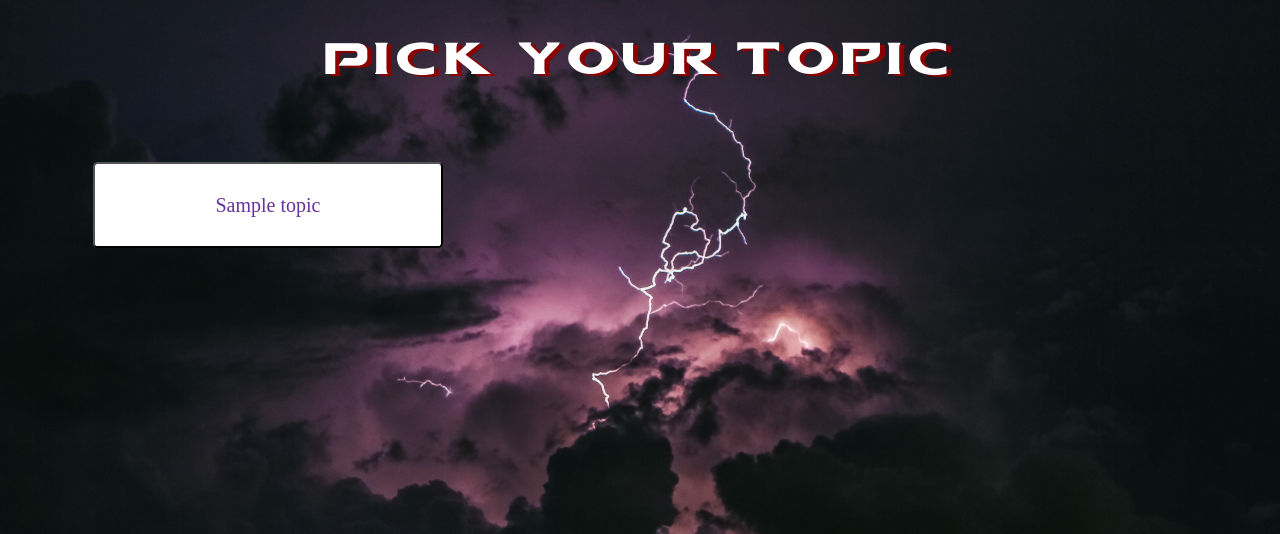
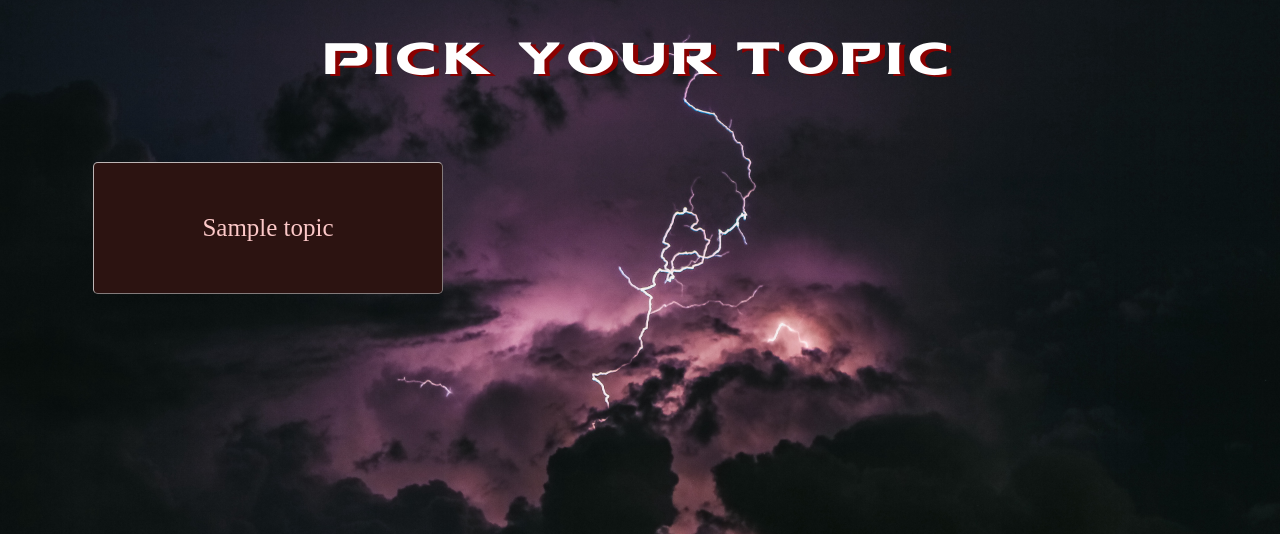
Before and after one commit to magmagcup/Thor, a Django app: page /game/topic/ in a window 1280 px wide. Shown: the part 72-606 px from the top of the page. Run offline with Django 3.2, Linux system fonts and the light colour scheme; a user stored in the database is signed in; tables that the repository leaves empty hold one stand-in row (values such as "Sample post"); some libraries are stand-ins or nearby versions; some web fonts are replaced.

Commit message:
finalize topic page templates

```diff
--- a/game/templates/game/topic.html
+++ b/game/templates/game/topic.html
@@ -4,12 +4,12 @@
 {% load static %}
 <link rel = "stylesheet" type = "text/css" href="{% static 'game/topic_page_style.css' %}">
 
-<h1 class="mt-5 pt-5" style="font-family: 'THOR Ragnarok'; color:white; font-size: 55px; letter-spacing: 5">Pick your topic</h1>
-<div class="container mt-4">
+<h1 class="mt-5 pt-5 topic">Pick your topic</h1>
+<div class="mt-4 container">
     <div class="mt-5 row">
         {% for t in topic %}
         <div class="col-4">
-            <button type="button" class="m-2 mt-4 btntopic btn-lg"><a href="{% url 'game:question' t.id %}">{{ t }}</a></button>
+            <button type="button" class="m-2 mt-4 topic btn-lg" onclick="window.location.href='{% url 'game:question' t.id %}'">{{ t }}</button>
         </div>
         {% endfor %}
     </div>
--- a/static/game/my_style.css
+++ b/static/game/my_style.css
@@ -32,17 +32,6 @@ h1 {
     border-color: black;
     }
 
-.form_box {
-    background-color: white;
-    border-radius: 15px;
-    border-style: solid;
-    border-color: rosybrown;
-}
-
-select {
-    font-size: 20;
-}
-
 .btnlogin {
     color: rgb(192, 108, 108);
     background-color: white;
@@ -56,32 +45,3 @@ select {
 background-color: rosybrown;
 color: white;
 }
-
-.btnform {
-color: rgb(192, 108, 108);
-background-color: white;
--webkit-transition-duration: 0.4s;
-transition-duration: 0.4s;
-border-radius: 5%
-}
-
-.btnform:hover {
-background-color: rosybrown;
-color: white;
-}
-
-
-/* unvisited link */
-a:link {
-color: rebeccapurple;
-}
-
-/* visited link */
-a:visited {
-color: black;
-}
-
-/* mouse over link */
-a:hover {
-color: white;
-}
--- a/static/game/topic_page_style.css
+++ b/static/game/topic_page_style.css
@@ -1,16 +1,26 @@
-.btntopic {
-    color: darkred;
-    background-color: white;
+h1.topic {
+    font-family: 'THOR Ragnarok';
+    color:white;
+    font-size: 55px;
+    letter-spacing: 5;
+}
+
+button.topic {
+    background-color: rgb(44, 19, 17);
     -webkit-transition-duration: 0.4s;
     transition-duration: 0.4s;
     display: block;
     width: 100%;
-    padding: 26px 63px;
+    padding: 46px;
     cursor: pointer;
     text-align: center;
+    font-size: 25px;
+    border-width: 1.5px;
+    border-color: rgba(255, 255, 255, 0.692);
+    color: rgb(252, 200, 200)
     }
 
-.btntopic:hover {
-    background-color: rgba(150, 45, 110, 0.74);
-    color: antiquewhite;
+button.topic:hover {
+    background-color: rgba(161, 40, 111, 0.76);
+    color: white;
     }
```
Also changed, not shown: game/templates/game/home.html (+4 -4 lines).
